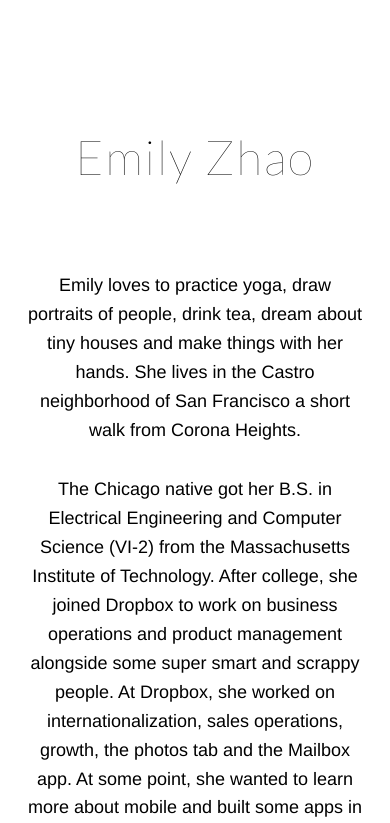
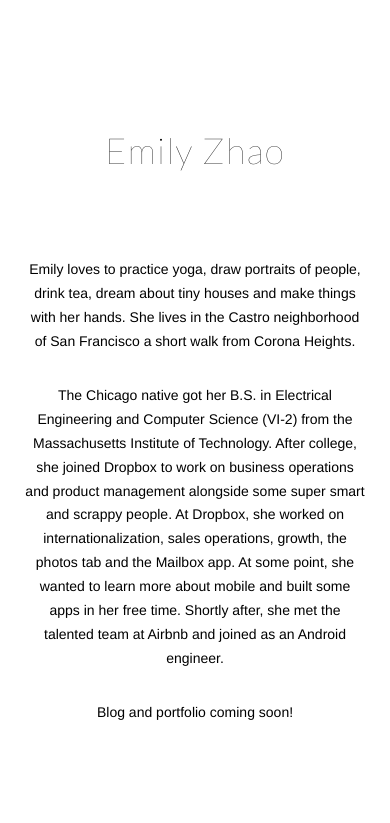
Before and after one commit to ezhao/ezhao.github.io, a plain HTML site: page index.html in a window 390 px wide. Shown: the top 823 px of the page. Drawn offline with Linux system fonts and the light colour scheme.

Commit message:
Use higher quality assets (WIP), improve responsiveness a bit

```diff
--- a/index.html
+++ b/index.html
@@ -46,14 +46,14 @@
       </section>
 
       <div class="separator-container">
-        <img src="assets/separator.png"
+        <img src="assets/separator@3x.png"
              class="separator-image" />
       </div>
     </main>
 
     <footer>
       <div class="social-media-container">
-        <img src="assets/icons.png"
+        <img src="assets/icons@3x.png"
              class="social-icon" />
       </div>
     </footer>
--- a/style.css
+++ b/style.css
@@ -75,7 +75,12 @@ img.gallery-image {
   width: 280px;
 }
 
+img.separator-image {
+  width: 298px;
+}
+
 img.social-icon {
+  width: 190px;
   cursor: pointer;
 }
 
@@ -94,7 +99,32 @@ footer {
   }
 }
 
+@media (max-width: 820px) {
+  h1 {
+    font-size: 42px;
+    letter-spacing: 1.5px;
+  }
+
+  p {
+    font-size: 16px;
+  }
+
+  section.about-me {
+    width: 90%;
+  }
+}
+
 @media (max-width: 640px) {
+  h1 {
+    font-size: 36px;
+    letter-spacing: 1.3px;
+  }
+
+  p {
+    font-size: 14px;
+    line-height: 1.71;
+  }
+
   section.about-me {
     width: 100%;
   }
```
